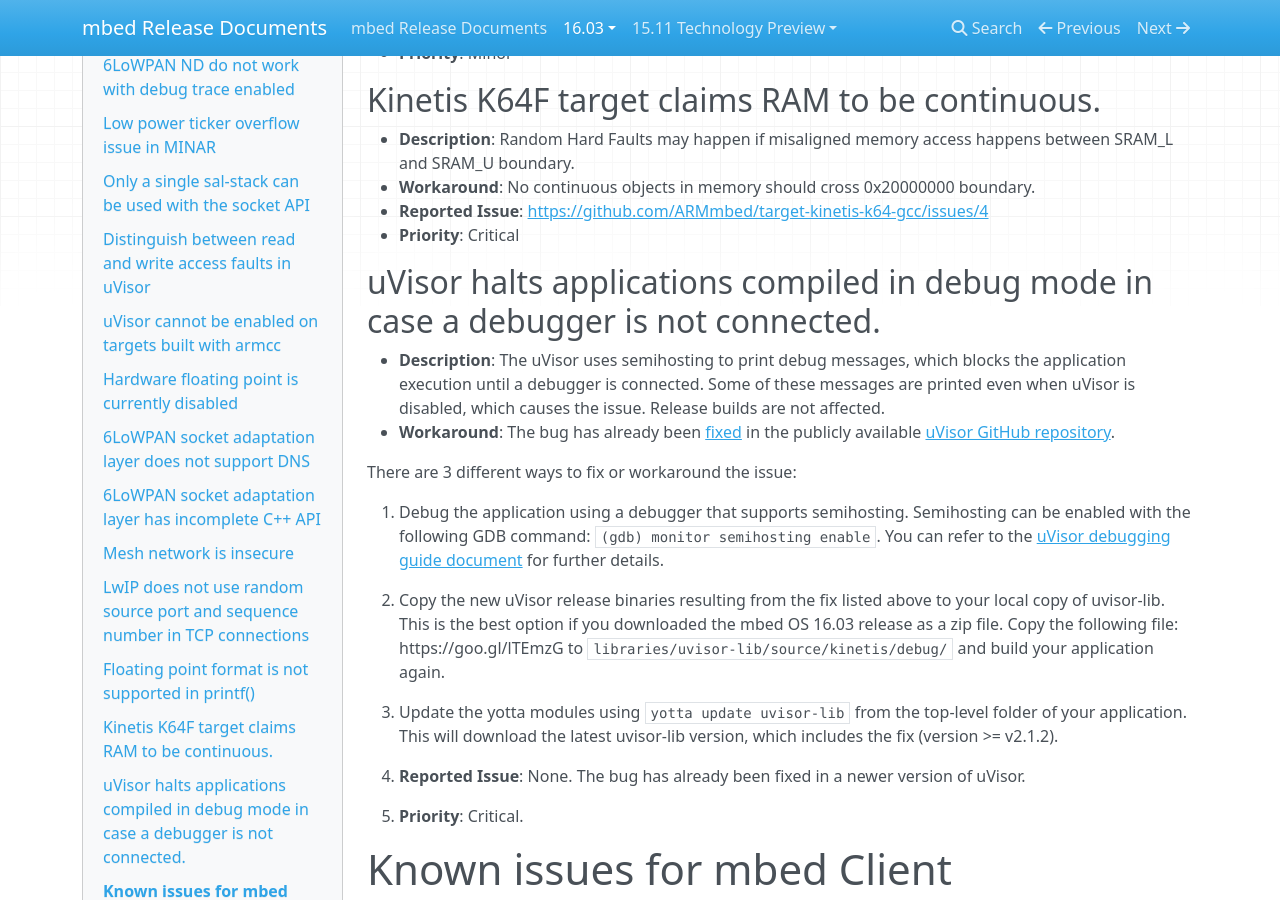
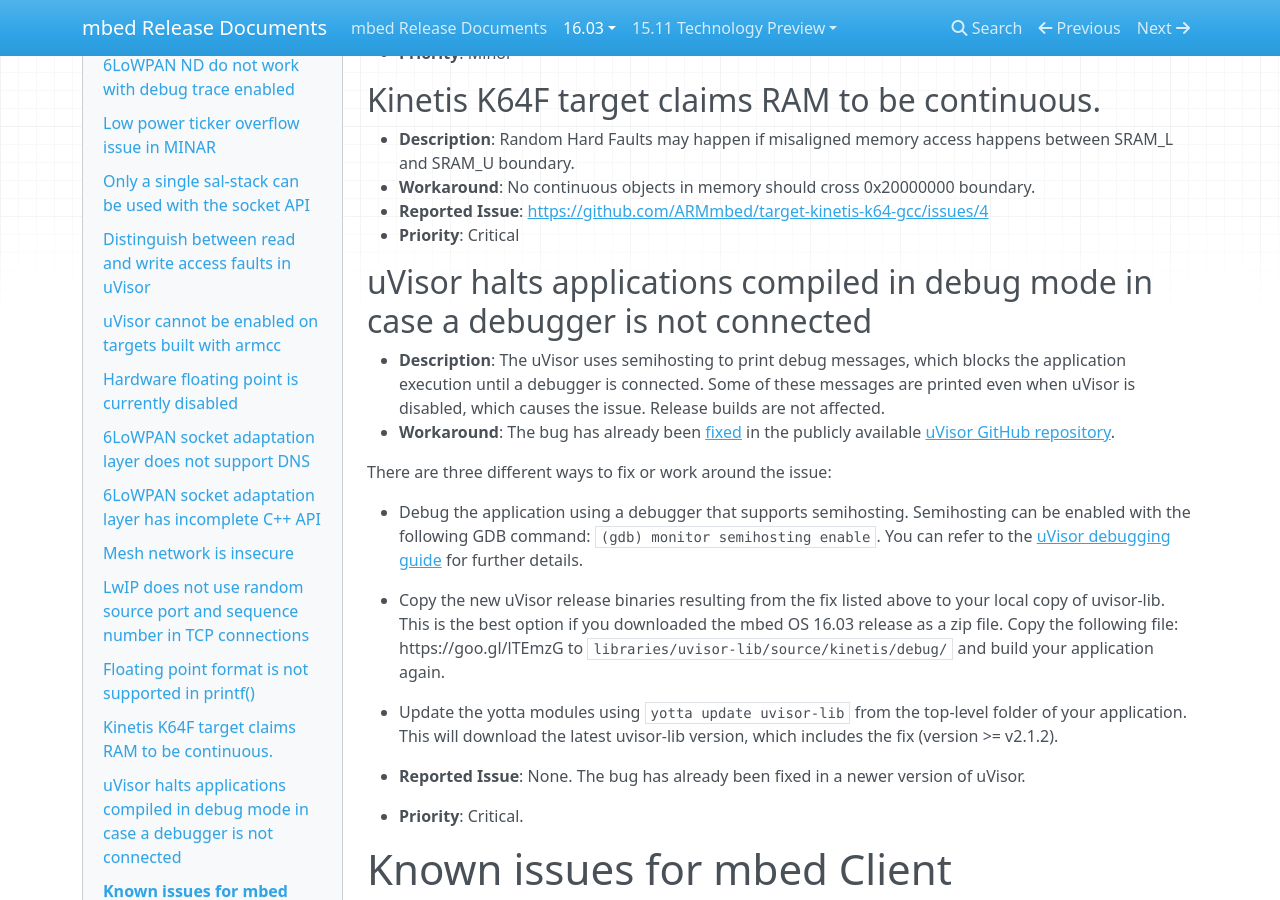
Before and after one commit to kurtace72/mbed_os_release_notes, an MkDocs documentation site: the page built from Docs/16_03/mbed_OS/Known_Issues.md, in a window 1280 px wide and 900 px high, scrolled down 3646 px. Built offline with MkDocs 1.6.1, drawn with Linux system fonts in a browser that asks for light colours; nearby versions of some CDN libraries; old or Windows-style settings are respelled for this version of MkDocs.

Commit message:
Minor fix

```diff
--- a/Docs/16_03/mbed_OS/Known_Issues.md
+++ b/Docs/16_03/mbed_OS/Known_Issues.md
@@ -115,18 +115,18 @@ Other tools such as [yotta](https://github.com/ARMmbed/yotta) and [Greentea](htt
 * **Reported Issue**: [https://github.com/ARMmbed/target-kinetis-k64-gcc/issues/4](https://github.com/ARMmbed/target-kinetis-k64-gcc/issues/4)
 * **Priority**: Critical
 
-## uVisor halts applications compiled in debug mode in case a debugger is not connected.
+## uVisor halts applications compiled in debug mode in case a debugger is not connected
 
 * **Description**: The uVisor uses semihosting to print debug messages, which blocks the application execution until a debugger is connected. Some of these messages are printed even when uVisor is disabled, which causes the issue. Release builds are not affected.
 * **Workaround**: The bug has already been [fixed](https://github.com/ARMmbed/uvisor/commit/6b5990d8148aeeef508283b151462b67cb9bd306) in the publicly available [uVisor GitHub repository](https://github.com/ARMmbed/uvisor/).
 
-There are 3 different ways to fix or workaround the issue:
+   There are three different ways to fix or work around the issue:
 
-1. Debug the application using a debugger that supports semihosting. Semihosting can be enabled with the following GDB command: `(gdb) monitor semihosting enable`. You can refer to the [uVisor debugging guide document](https://github.com/ARMmbed/uvisor/blob/master/docs/DEBUGGING.md#enabling-runtime-messages) for further details.
+   * Debug the application using a debugger that supports semihosting. Semihosting can be enabled with the following GDB command: `(gdb) monitor semihosting enable`. You can refer to the [uVisor debugging guide](https://github.com/ARMmbed/uvisor/blob/master/docs/DEBUGGING.md#enabling-runtime-messages) for further details.
 
-2. Copy the new uVisor release binaries resulting from the fix listed above to your local copy of uvisor-lib. This is the best option if you downloaded the mbed OS 16.03 release as a zip file. Copy the following file: https://goo.gl/lTEmzG to `libraries/uvisor-lib/source/kinetis/debug/` and build your application again.
+   * Copy the new uVisor release binaries resulting from the fix listed above to your local copy of uvisor-lib. This is the best option if you downloaded the mbed OS 16.03 release as a zip file. Copy the following file: https://goo.gl/lTEmzG to `libraries/uvisor-lib/source/kinetis/debug/` and build your application again.
 
-3. Update the yotta modules using `yotta update uvisor-lib` from the top-level folder of your application. This will download the latest uvisor-lib version, which includes the fix (version >= v2.1.2).
+   * Update the yotta modules using `yotta update uvisor-lib` from the top-level folder of your application. This will download the latest uvisor-lib version, which includes the fix (version >= v2.1.2).
 
 * **Reported Issue**: None. The bug has already been fixed in a newer version of uVisor.
 * **Priority**: Critical.
```
